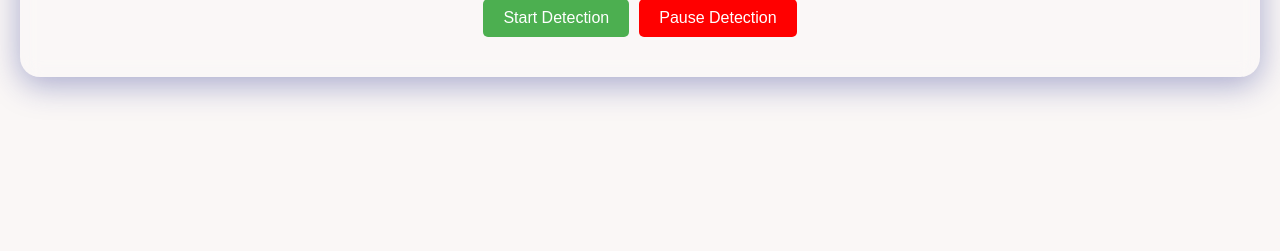
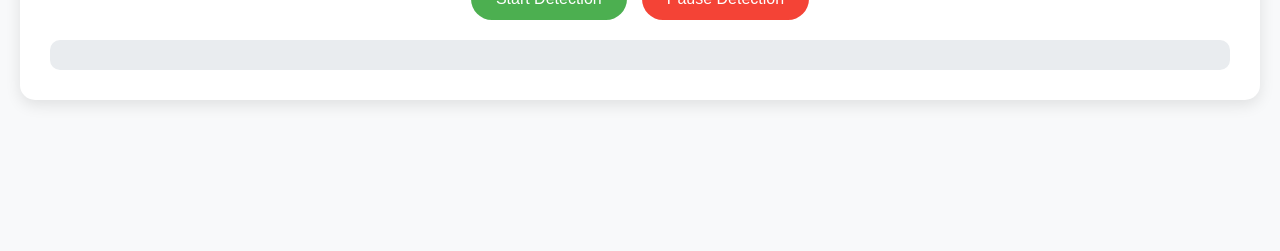
Before and after one commit to zannguyen/AI_trafficFlow_system, a Flask app: page / in a window 1280 px wide. Shown: the part 549-800 px from the top of the page. Run offline with Flask 3, Linux system fonts and the light colour scheme; some libraries are stand-ins or nearby versions.

Commit message:
Update index.html

```diff
--- a/TrafficAccident_Ai/templates/index.html
+++ b/TrafficAccident_Ai/templates/index.html
@@ -6,222 +6,202 @@
     <title>Traffic Video Analysis</title>
     <script src="https://cdnjs.cloudflare.com/ajax/libs/socket.io/4.0.1/socket.io.js"></script>
     <script src="https://cdn.jsdelivr.net/npm/chart.js"></script>
+    <link href="https://fonts.googleapis.com/css2?family=Roboto:wght@300;400;700&display=swap" rel="stylesheet">
     <style>
         body {
-            font-family: Arial, sans-serif;
+            font-family: 'Roboto', sans-serif;
             margin: 0;
-            padding: 0;
-            background: #faf7f6;
-            min-height: 100vh;
-            display: flex;
-            flex-direction: column;
-            align-items: center;
-            color: black;
+            padding: 20px;
+            background-color: #f8f9fa;
+            color: #333;
         }
         .container {
-            width: 95%;
             max-width: 1200px;
-            margin: 20px auto;
-            padding: 20px;
-            background: rgba(255, 255, 255, 0.1);
-            backdrop-filter: blur(10px);
-            border-radius: 20px;
-            box-shadow: 0 8px 32px 0 rgba(31, 38, 135, 0.37);
+            margin: 0 auto;
+            background-color: white;
+            padding: 30px;
+            border-radius: 15px;
+            box-shadow: 0 5px 15px rgba(0,0,0,0.1);
         }
         h1 {
             text-align: center;
+            color: #2c3e50;
+            margin-bottom: 30px;
+            font-weight: 700;
+        }
+        .content-wrapper {
+            display: flex;
+            gap: 30px;
             margin-bottom: 30px;
         }
-        .content {
+        #video-container {
+            flex: 1;
+        }
+        #video-container video {
+            width: 100%;
+            border-radius: 10px;
+            box-shadow: 0 3px 10px rgba(0,0,0,0.1);
+        }
+        .right-column {
+            flex: 1;
             display: flex;
-            flex-wrap: wrap;
-            justify-content: space-between;
-            gap: 20px;
-        }
-        #video-container {
-            position: relative;
-            flex: 1;
-            min-width: 300px;
-        }
-        #traffic-video, #detection-overlay {
-            width: 100%;
-            height: auto;
-            max-height: 480px;
-            object-fit: contain;
-        }
-        #detection-overlay {
-            position: absolute;
-            top: 0;
-            left: 0;
+            flex-direction: column;
         }
         #chart-container {
-            flex: 1;
-            min-width: 300px;
-            height: 400px;
+            margin-bottom: 20px;
+        }
+        #lane-status {
+            background-color: #e9ecef;
+            padding: 15px;
+            border-radius: 10px;
+            font-size: 0.9em;
+            margin-bottom: 20px;
         }
         .controls {
             display: flex;
             justify-content: center;
-            gap: 10px;
-            margin-top: 20px;
+            gap: 15px;
+            margin-bottom: 20px;
         }
-        button {
-            padding: 10px 20px;
+        .controls button {
+            padding: 12px 25px;
             font-size: 16px;
             cursor: pointer;
+            border: none;
+            border-radius: 25px;
+            transition: all 0.3s ease;
+            font-weight: 500;
+        }
+        #start-detection {
             background-color: #4CAF50;
             color: white;
-            border: none;
-            border-radius: 5px;
-            transition: background-color 0.3s;
         }
-        #paulse_btn{
-            background-color: red;
+        #start-detection:hover {
+            background-color: #45a049;
+        }
+        #pause-detection {
+            background-color: #f44336;
+            color: white;
+        }
+        #pause-detection:hover {
+            background-color: #d32f2f;
         }
         #detection-results {
-            margin-top: 20px;
-            text-align: center;
+            background-color: #e9ecef;
+            padding: 15px;
+            border-radius: 10px;
+            font-size: 0.9em;
         }
-        #lane-status {
-            margin-top: 20px;
-            text-align: center;
-            font-size: 18px;
+        .lane-status {
+            display: inline-block;
+            margin-right: 10px;
+            padding: 5px 10px;
+            border-radius: 15px;
+            font-weight: 500;
+            font-size: 0.8em;
+            text-transform: uppercase;
+        }
+        .lane-status.clear {
+            background-color: #4CAF50;
+            color: white;
+        }
+        .lane-status.congested {
+            background-color: #f44336;
+            color: white;
         }
     </style>
 </head>
 <body>
     <div class="container">
         <h1>Traffic Video Analysis</h1>
-        <div class="content">
+        <div class="content-wrapper">
             <div id="video-container">
-                <video id="traffic-video" controls>
-                    <source src="/static/traffic_video.mp4" type="video/mp4">
+                <video controls>
+                    <source src="{{ url_for('static', filename='traffic_video.mp4') }}" type="video/mp4">
                     Your browser does not support the video tag.
                 </video>
-                <canvas id="detection-overlay"></canvas>
             </div>
+            <div class="right-column">
                 <div id="chart-container">
-                <canvas id="object-chart"></canvas>
+                    <canvas id="detection-chart"></canvas>
+                </div>
+                <div id="lane-status"></div>
             </div>
         </div>
         <div class="controls">
-            <button onclick="startDetection()">Start Detection</button>
-            <button onclick="pauseDetection()" id="paulse_btn">Pause Detection</button>
+            <button id="start-detection">Start Detection</button>
+            <button id="pause-detection">Pause Detection</button>
         </div>
         <div id="detection-results"></div>
-        <div id="lane-status"></div>
     </div>
 
     <script>
-        const socket = io();
-        const video = document.getElementById('traffic-video');
-        const canvas = document.getElementById('detection-overlay');
-        const ctx = canvas.getContext('2d');
-        let chart;
+        // Initialize the socket connection
+        var socket = io();
 
-        const objectColors = {
-            car: 'rgba(255, 99, 132, 0.7)',
-            bus: 'rgba(54, 162, 235, 0.7)',
-            person: 'rgba(75, 192, 192, 0.7)',
-            truck: 'rgba(255, 159, 64, 0.7)',
-            motorcycle: 'rgba(153, 102, 255, 0.7)',
-            bicycle: 'rgba(255, 205, 86, 0.7)'
-        };
-
-        function startDetection() {
-            socket.emit('start_detection');
-            video.play();
-        }
-
-        function pauseDetection() {
-            socket.emit('pause_detection');
-            video.pause();
-        }
-
-        function initChart() {
-            const chartCtx = document.getElementById('object-chart').getContext('2d');
-            chart = new Chart(chartCtx, {
+        // Initialize the chart
+        var ctx = document.getElementById('detection-chart').getContext('2d');
+        var chart = new Chart(ctx, {
             type: 'bar',
             data: {
                 labels: [],
                 datasets: [{
                     label: 'Object Counts',
                     data: [],
-                        backgroundColor: []
+                    backgroundColor: 'rgba(54, 162, 235, 0.6)',
+                    borderColor: 'rgba(54, 162, 235, 1)',
+                    borderWidth: 1
                 }]
             },
             options: {
                 responsive: true,
-                    maintainAspectRatio: false,
                 scales: {
                     y: {
-                            beginAtZero: true
+                        beginAtZero: true,
+                        stepSize: 1
                     }
+                },
+                animation: {
+                    duration: 0
                 }
             }
         });
-        }
+
+        // Handle incoming detection updates
+        socket.on('detection_update', function(data) {
+            updateChart(data.object_counts);
+            updateDetectedObjects(data.detections);
+            updateLaneStatus(data.lane_occupancy);
+        });
 
         function updateChart(objectCounts) {
             chart.data.labels = Object.keys(objectCounts);
             chart.data.datasets[0].data = Object.values(objectCounts);
-            chart.data.datasets[0].backgroundColor = chart.data.labels.map(label => objectColors[label] || 'rgba(201, 203, 207, 0.7)');
             chart.update();
         }
 
-        function resizeCanvasToDisplaySize(canvas) {
-            const width = canvas.clientWidth;
-            const height = canvas.clientHeight;
-            if (canvas.width !== width || canvas.height !== height) {
-                canvas.width = width;
-                canvas.height = height;
-                return true;
-            }
-            return false;
+        function updateDetectedObjects(detections) {
+            var detectionList = detections.map(d => d.class).join(', ');
+            document.getElementById('detection-results').innerHTML = 'Detected objects: ' + detectionList;
         }
 
-        socket.on('detection_update', function(data) {
-            const detections = data.detections;
-            resizeCanvasToDisplaySize(canvas);
-            ctx.clearRect(0, 0, canvas.width, canvas.height);
+        function updateLaneStatus(laneOccupancy) {
+            var laneStatusHtml = '';
+            for (var lane in laneOccupancy) {
+                var status = laneOccupancy[lane];
+                var statusClass = status === 'Congested' ? 'congested' : 'clear';
+                laneStatusHtml += `<div class="lane-status ${statusClass}">${lane}: ${status}</div>`;
+            }
+            document.getElementById('lane-status').innerHTML = laneStatusHtml;
+        }
 
-            const scaleX = canvas.width / video.videoWidth;
-            const scaleY = canvas.height / video.videoHeight;
-
-            detections.forEach(detection => {
-                const [x1, y1, x2, y2] = detection.box;
-                const color = objectColors[detection.class] || 'white';
-                ctx.strokeStyle = color;
-                ctx.lineWidth = 2;
-                ctx.strokeRect(x1 * scaleX, y1 * scaleY, (x2 - x1) * scaleX, (y2 - y1) * scaleY);
-
-                ctx.fillStyle = color;
-                ctx.font = '12px Arial';
-                ctx.fillText(`${detection.class} ${detection.confidence}`, x1 * scaleX, y1 * scaleY - 5);
+        // Handle start and pause detection
+        document.getElementById('start-detection').addEventListener('click', function() {
+            socket.emit('start_detection');
         });
 
-            document.getElementById('detection-results').innerHTML =
-                `Detected objects: ${detections.map(d => d.class).join(', ')}`;
-
-            updateChart(data.object_counts);
-
-
-            const laneStatus = Object.entries(data.lane_occupancy)
-                .map(([lane, status]) => `${lane}: ${status}`)
-                .join(', ');
-            document.getElementById('lane-status').innerHTML = `Lane Status: ${laneStatus}`;
-        });
-
-        initChart();
-
-
-        video.addEventListener('loadedmetadata', function() {
-            resizeCanvasToDisplaySize(canvas);
-        });
-
-
-        window.addEventListener('resize', function() {
-            resizeCanvasToDisplaySize(canvas);
+        document.getElementById('pause-detection').addEventListener('click', function() {
+            socket.emit('pause_detection');
         });
     </script>
 </body>
```
Lines whose indentation alone changed are shown as unchanged.
